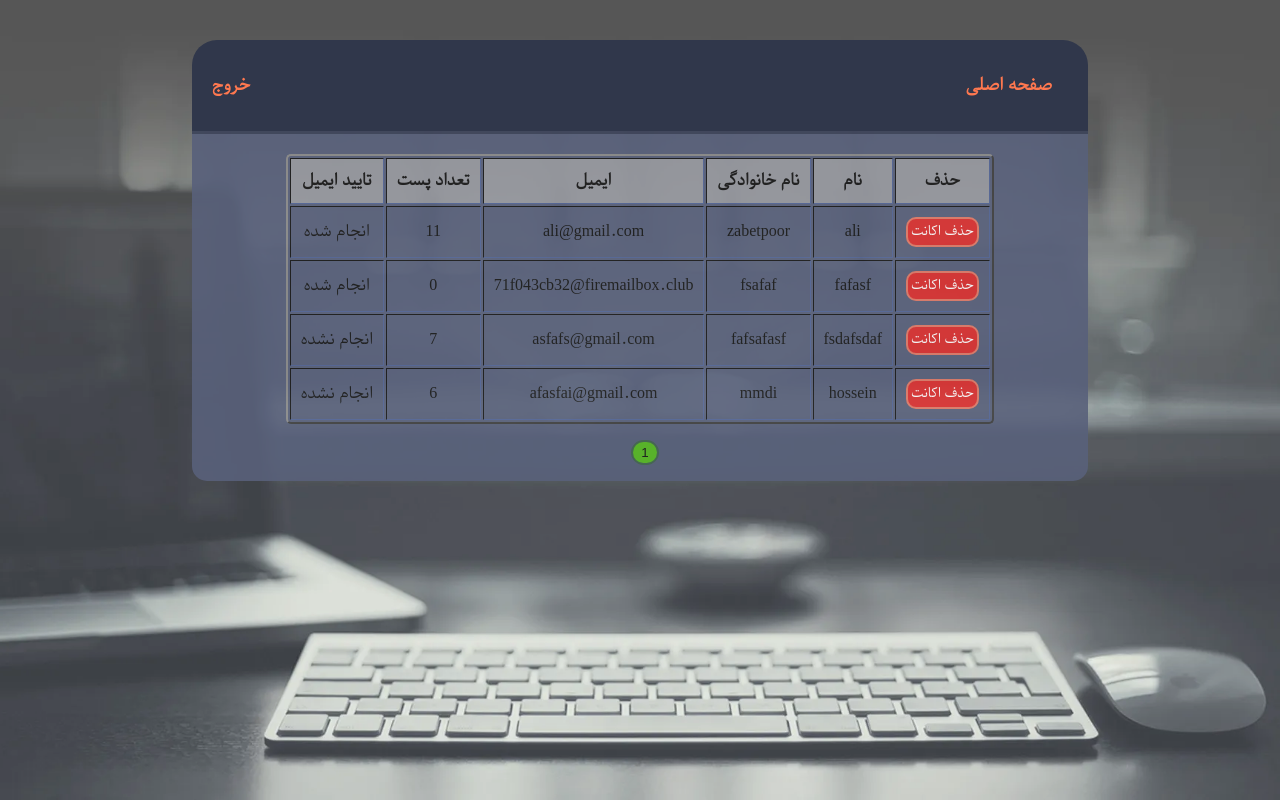
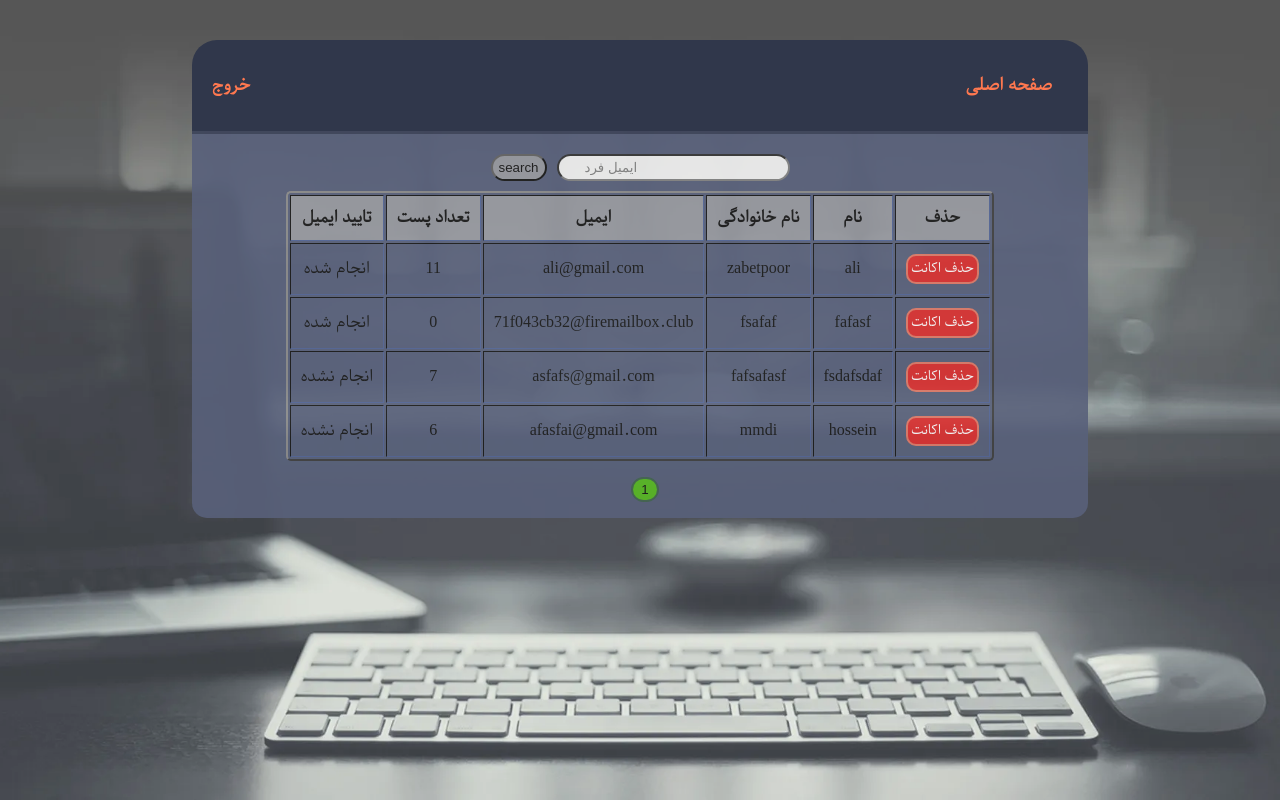
Before and after one commit to alizabetpoor/todosite_with_flask, a Flask app: page /adminpanel/users in a window 1280 px wide. Run offline with Flask 2, Linux system fonts and the light colour scheme; a user stored in the database is signed in; data comes from the database, SQL or seed files in the repository; both versions use the stored data as it was after the commit; some libraries are stand-ins or nearby versions.

Commit message:
add ability to search users posts and search the user in admin panel

```diff
--- a/main/forms.py
+++ b/main/forms.py
@@ -51,3 +51,9 @@ class edit_profile_form(FlaskForm):
 class sendmail_form(FlaskForm):
     hidden=HiddenField("nothing")
     sendemail=SubmitField(" فرستادن ایمیل تایید")
+class searchposts_form(FlaskForm):
+    search=StringField("اسم نویسنده",validators=[DataRequired("این فیلد باید پر شود")],render_kw={"placeholder":"نام خانوادگی نویسنده"})
+    submit=SubmitField("search")
+class searchusers_form(FlaskForm):
+    search=StringField("اسم نویسنده",validators=[DataRequired("این فیلد باید پر شود")],render_kw={"placeholder":"ایمیل فرد "})
+    submit=SubmitField("search")
--- a/main/routes.py
+++ b/main/routes.py
@@ -6,6 +6,7 @@ from PIL import Image
 from flask_login import login_user,login_required,logout_user,current_user
 from flask import render_template,url_for,flash,redirect,request,abort
 from main.forms import login_form,register_form,newpost_form,edit_post_form,edit_profile_form,sendmail_form
+from main.forms import searchposts_form,searchusers_form
 def send_email(user):
     token=user.get_verify_token()
     msg=Message("email confrim",sender="alizabetpoor80@gmail.com",recipients=[user.email])
@@ -53,7 +54,7 @@ def index():
         user=User(firstname=rform.firstname.data,lastname=rform.lastname.data,email=rform.remail.data,password=hashed_password)
         db.session.add(user)
         db.session.commit()
-        send_email(user)
+        # send_email(user)
         flash("ثبت نام شما با موفقیت انجام شد.",category="success")
         return redirect(url_for("index"))
     if current_user.is_authenticated==True:
@@ -148,16 +149,40 @@ def editprofile():
 def adminpanel_users():
     if current_user.isadmin==False:
         abort(403)
+    form=searchusers_form()
+    if form.validate_on_submit():
+        return redirect(url_for("searchuser",user=form.search.data))
+    usersearchcon=False
     page=request.args.get("page",1,int)
     users=User.query.paginate(page=page,per_page=10)
-    return render_template("admin.html",users=users,title="پنل ادمین-یوزرها")
+    return render_template("admin.html",users=users,title="پنل ادمین-یوزرها",con=usersearchcon,form=form)
+@app.route("/adminpanel/users/<string:user>")
+def searchuser(user):
+    form=searchusers_form()
+    usersearchcon=True
+    users=User.query.filter_by(email=user).paginate()
+    if len(users.items)==0:
+        abort(404)
+    return render_template("admin.html",con=usersearchcon,users=users,form=form,title=users.items[0].lastname)
 @app.route("/adminpanel/posts",methods=["POST","GET"])
 def adminpanel_posts():
     if current_user.isadmin==False:
         abort(403)
+    showuserpostscon=False
+    form = searchposts_form()
+    if form.validate_on_submit():
+        return redirect(url_for("showuserposts",userlastname=form.search.data))
     page=request.args.get("page",1,int)
     posts=Post.query.paginate(page=page,per_page=10)
-    return render_template("admin.html",posts=posts,title="پنل ادمین-پست ها")
+    return render_template("admin.html",posts=posts,title="پنل ادمین-پست ها",form=form,con=showuserpostscon)
+@app.route("/adminpanel/posts/<string:userlastname>",methods=["GET","POST"])
+def showuserposts(userlastname):
+    showuserpostscon=True
+    form=searchposts_form()
+    page=request.args.get("page",1,int)
+    user = User.query.filter_by(lastname=userlastname).first_or_404()
+    posts = Post.query.filter_by(user_id=user.id).paginate(page=page, per_page=5)
+    return render_template("admin.html",posts=posts,form=form,con=showuserpostscon,user=user,title=f" پست های {user.lastname}")
 @app.route("/adminpanel/deleteuser/<int:userid>")
 @login_required
 def deleteuser(userid):
--- a/main/static/css/main.css
+++ b/main/static/css/main.css
@@ -597,3 +597,17 @@ body{
 .table-admin tr:hover{
 	background-color: #00abe1;
 }
+.searchbar_post{
+	display: flex;
+	font-family: parastoo;
+	margin-bottom: 10px;
+}
+.search-post{
+	border-radius: 15px;
+	background-color: #8c8e96;
+	margin-left: 10px;
+}
+.search-submit{
+	border-radius: 15px;
+	background-color: #8c8e96;
+}
--- a/main/templates/admin.html
+++ b/main/templates/admin.html
@@ -11,6 +11,11 @@
 {% endblock %}
 {% block content %}
     {% if "users" in request.path %}
+        <form class="searchbar_post" method="POST" action="{{ url_for("adminpanel_users") }}">
+            {{ form.hidden_tag() }}
+            {{ form.search(class_="search-post") }}
+            {{ form.submit(class_="search-submit") }}
+        </form>
         <table class="table-admin" border="2px">
             <thead>
                 <th>حذف</th>
@@ -38,6 +43,7 @@
         </table>
         <div class="switch-page">
             <ul>
+                {% if con==False %}
                 {% for page_num in users.iter_pages(left_edge=1,right_edge=1,left_current=2,right_current=2) %}
                     {% if page_num %}
                         {% if users.page==page_num %}
@@ -51,9 +57,15 @@
                         {% endif %}
                     {% endif %}
                 {% endfor %}
+                {% endif %}
             </ul>
         </div>
     {% elif "posts" in request.path %}
+        <form class="searchbar_post" method="POST" action="{{ url_for("adminpanel_posts") }}">
+            {{ form.hidden_tag() }}
+            {{ form.search(class_="search-post") }}
+            {{ form.submit(class_="search-submit") }}
+        </form>
         <table class="table-admin" border="2px">
             <thead>
                 <th>حذف</th>
@@ -79,6 +91,21 @@
         </table>
         <div class="switch-page">
             <ul>
+                {% if con== True %}
+                    {% for page_num in posts.iter_pages(left_edge=1,right_edge=1,left_current=2,right_current=2) %}
+                    {% if page_num %}
+                        {% if posts.page==page_num %}
+                            <li><a href="{{ url_for("showuserposts",userlastname=user.lastname,page=page_num) }}">
+                                <button id="switch-page-active">{{ page_num }}</button>
+                            </a></li>
+                        {% else %}
+                            <li><a href="{{ url_for("showuserposts",userlastname=user.lastname,page=page_num) }}">
+                                <button>{{ page_num }}</button>
+                            </a></li>
+                        {% endif %}
+                    {% endif %}
+                {% endfor %}
+                {% else %}
                 {% for page_num in posts.iter_pages(left_edge=1,right_edge=1,left_current=2,right_current=2) %}
                     {% if page_num %}
                         {% if posts.page==page_num %}
@@ -92,6 +119,7 @@
                         {% endif %}
                     {% endif %}
                 {% endfor %}
+                {% endif %}
             </ul>
         </div>
     {% endif %}
```
Also changed, not shown: main/site.db.
